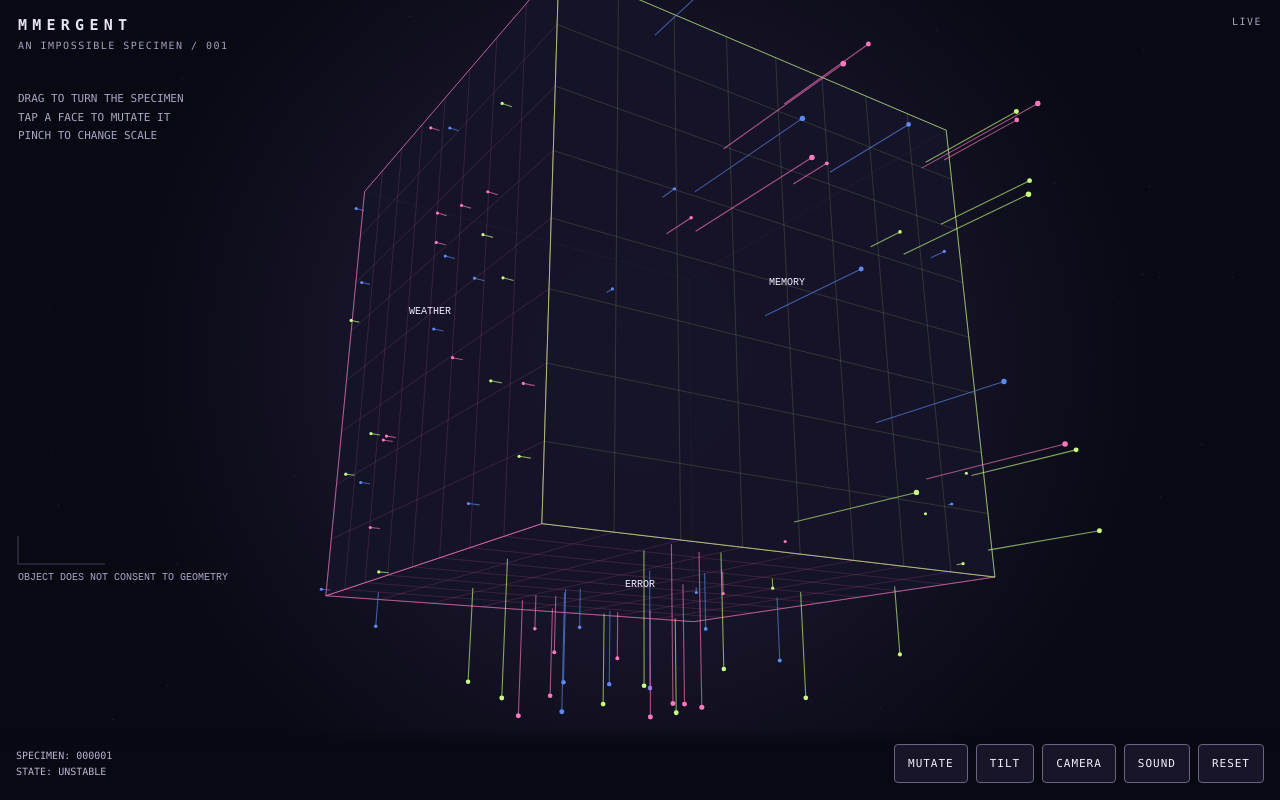
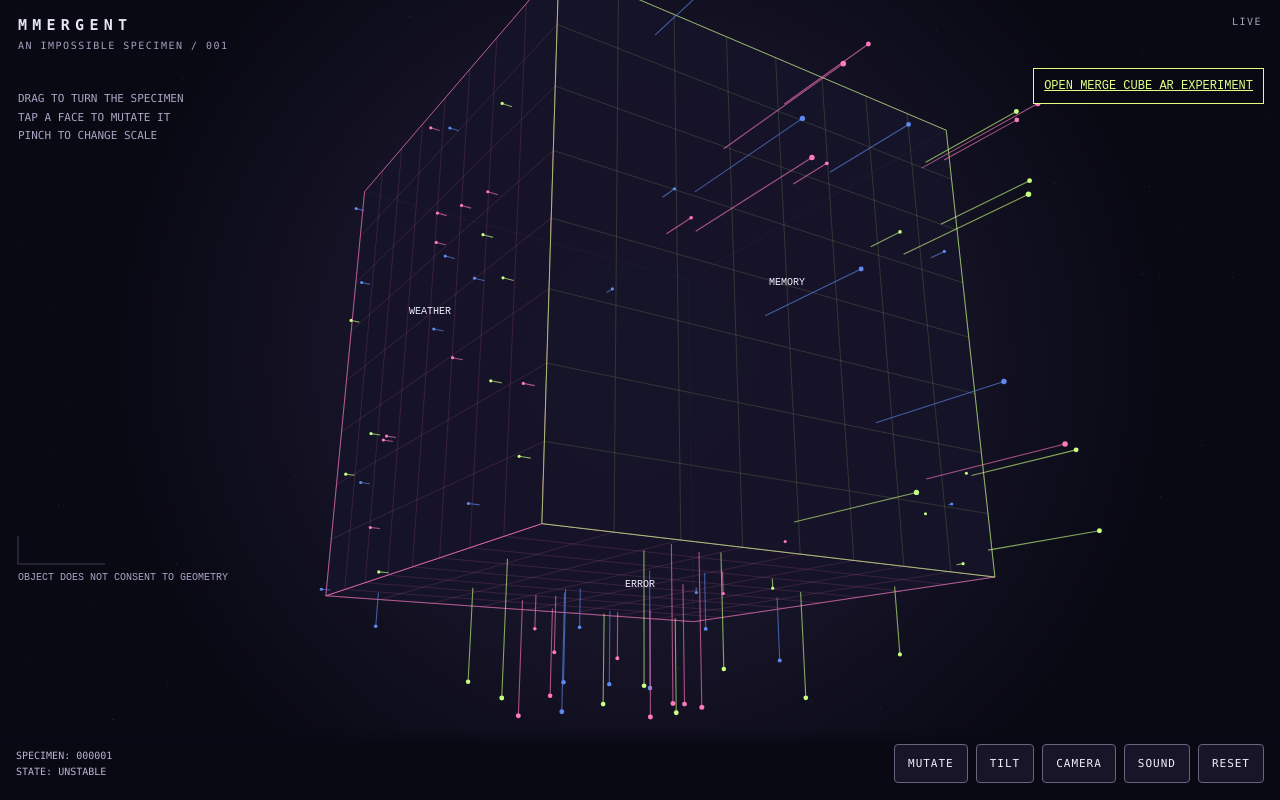
Before and after one commit to udeudeude/Mmergent, a plain HTML site: page index.html in a window 1280 px wide. Drawn offline with Linux system fonts and the light colour scheme; animation ran at ten frames a second.

Commit message:
Link camera-tracked Merge Cube experiment from landing page

```diff
--- a/index.html
+++ b/index.html
@@ -5,7 +5,7 @@
 :root{color-scheme:dark;font-family:ui-monospace,SFMono-Regular,Menlo,monospace;background:#090914;color:#e6e4f1}*{box-sizing:border-box}body{margin:0;overflow:hidden}canvas{position:fixed;inset:0;width:100%;height:100%;touch-action:none}header{position:fixed;top:0;left:0;right:0;padding:calc(env(safe-area-inset-top) + 16px) 18px 10px;display:flex;justify-content:space-between;align-items:start;pointer-events:none}h1{font-size:15px;letter-spacing:.35em;margin:0}small{font-size:10px;color:#a5a0bd;letter-spacing:.15em}#panel{position:fixed;bottom:0;left:0;right:0;padding:15px 16px calc(env(safe-area-inset-bottom) + 17px);background:linear-gradient(transparent,#090914 24%);display:flex;flex-wrap:wrap;align-items:center;gap:8px}button{border:1px solid #6b637f;background:#171527;color:#f2eefa;border-radius:4px;padding:12px 13px;font:inherit;font-size:11px;letter-spacing:.09em;cursor:pointer}button[aria-pressed=true]{border-color:#e0ff83;color:#e0ff83}button:focus-visible{outline:2px solid #e0ff83}#readout{flex:1;min-width:155px;font-size:10px;color:#bbb5d1;line-height:1.6}#hint{position:fixed;top:90px;left:18px;font-size:11px;line-height:1.7;color:#aaa5c2;pointer-events:none}#video{position:fixed;inset:0;width:100%;height:100%;object-fit:cover;opacity:.24;display:none;transform:scaleX(-1)}#notice{position:fixed;top:46%;width:100%;text-align:center;pointer-events:none;font-size:12px;color:#e0ff83;opacity:0;transition:opacity .3s}
 </style>
 <video id="video" autoplay playsinline muted></video><canvas id="scene" aria-label="Interactive impossible cube specimen"></canvas>
-<header><div><h1>MMERGENT</h1><small>AN IMPOSSIBLE SPECIMEN / 001</small></div><small id="fps">LIVE</small></header>
+<a href="./ar.html" style="position:fixed;z-index:5;top:68px;right:16px;color:#e0ff83;border:1px solid #e0ff83;padding:10px;background:#090914;font:12px monospace">OPEN MERGE CUBE AR EXPERIMENT</a><header><div><h1>MMERGENT</h1><small>AN IMPOSSIBLE SPECIMEN / 001</small></div><small id="fps">LIVE</small></header>
 <div id="hint">DRAG TO TURN THE SPECIMEN<br>TAP A FACE TO MUTATE IT<br>PINCH TO CHANGE SCALE</div><div id="notice" role="status"></div>
 <div id="panel"><div id="readout">SPECIMEN: 000001<br>STATE: UNSTABLE</div><button id="mutate">MUTATE</button><button id="motion" aria-pressed="false">TILT</button><button id="camera" aria-pressed="false">CAMERA</button><button id="sound" aria-pressed="false">SOUND</button><button id="reset">RESET</button></div>
 <script>
```
